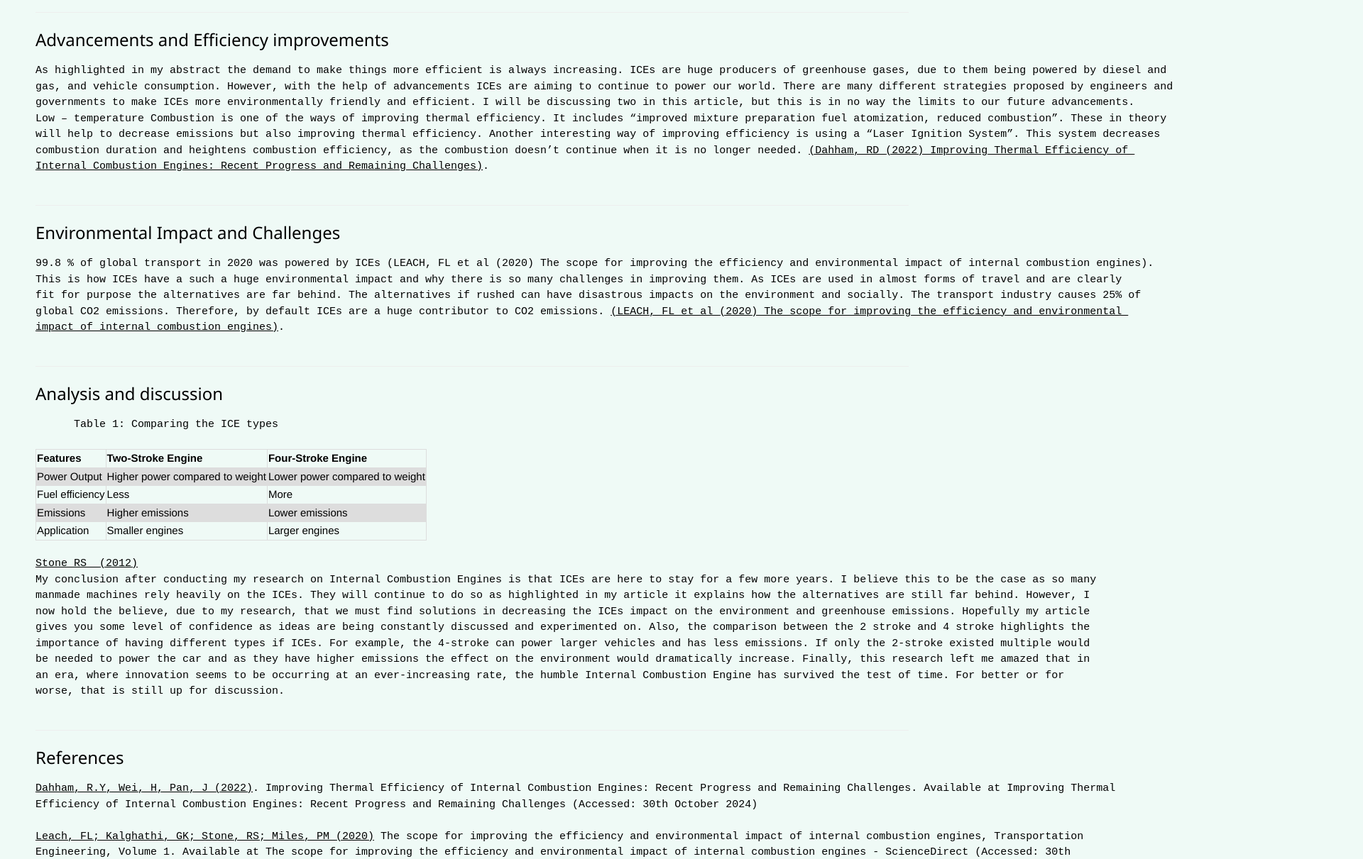
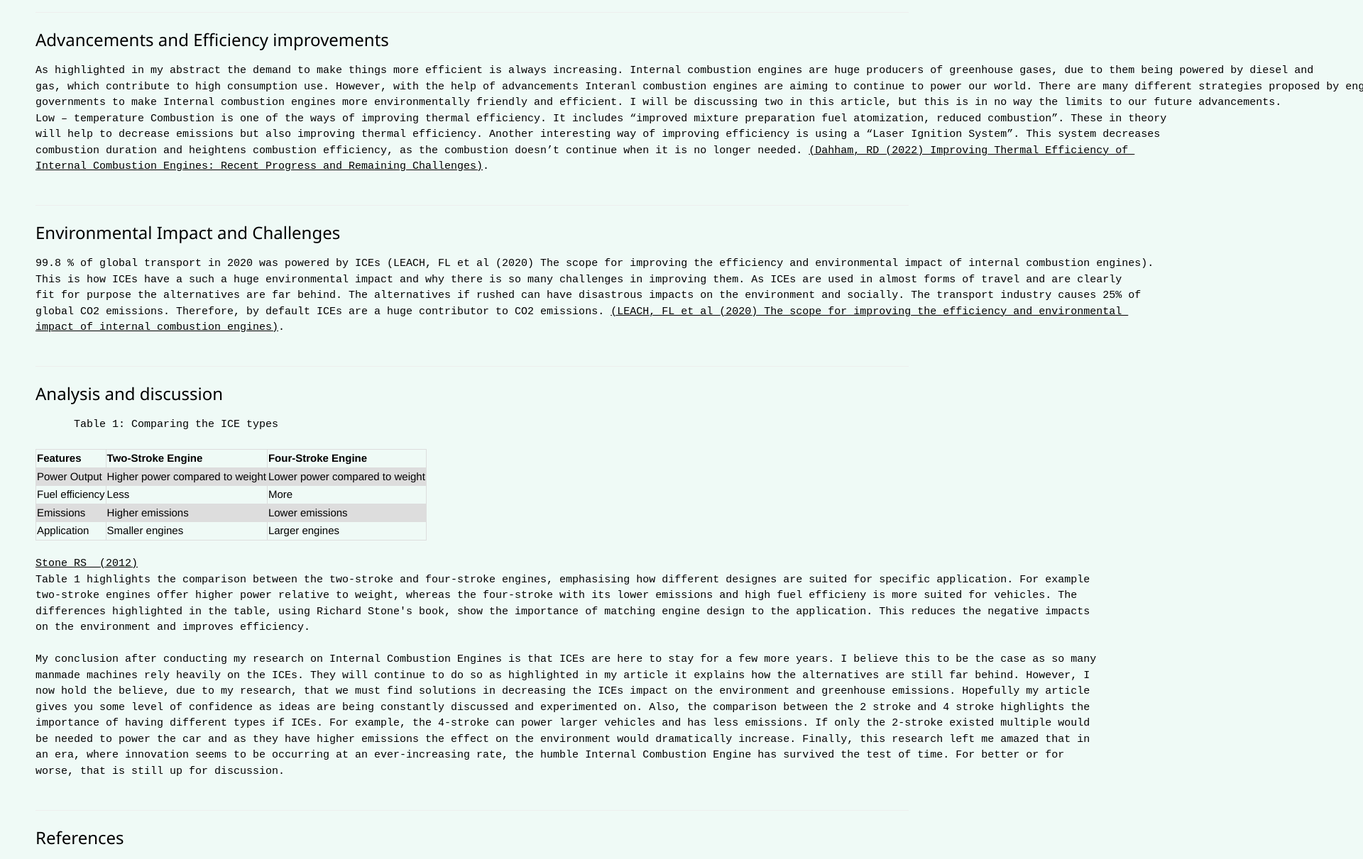
Before and after one commit to lavahawkow/FY6860113, a plain HTML site: page index.html in a window 1280 px wide. Shown: the part 1306-2517 px from the top of the page at 71% size, 1920 px wide, since content can reach past the window. Drawn offline with nearby package versions, Linux system fonts and the light colour scheme.

Commit message:
Update index.html

```diff
--- a/index.html
+++ b/index.html
@@ -99,9 +99,9 @@ use these continued and controlled ignitions to create a force, which then power
 <h3 id="Advancements and Efficiency improvements">Advancements and Efficiency improvements</h3>
 <p class="ex1">
    <pre id = "Main_InText">
-As highlighted in my abstract the demand to make things more efficient is always increasing. ICEs are huge producers of greenhouse gases, due to them being powered by diesel and
-gas, and vehicle consumption. However, with the help of advancements ICEs are aiming to continue to power our world. There are many different strategies proposed by engineers and
-governments to make ICEs more environmentally friendly and efficient. I will be discussing two in this article, but this is in no way the limits to our future advancements.
+As highlighted in my abstract the demand to make things more efficient is always increasing. Internal combustion engines are huge producers of greenhouse gases, due to them being powered by diesel and
+gas, which contribute to high consumption use. However, with the help of advancements Interanl combustion engines are aiming to continue to power our world. There are many different strategies proposed by engineers and
+governments to make Internal combustion engines more environmentally friendly and efficient. I will be discussing two in this article, but this is in no way the limits to our future advancements.
 Low – temperature Combustion is one of the ways of improving thermal efficiency. It includes “improved mixture preparation fuel atomization, reduced combustion”. These in theory
 will help to decrease emissions but also improving thermal efficiency. Another interesting way of improving efficiency is using a “Laser Ignition System”. This system decreases
 combustion duration and heightens combustion efficiency, as the combustion doesn’t continue when it is no longer needed. <a href="#References">(Dahham, RD (2022) Improving Thermal Efficiency of
@@ -152,6 +152,11 @@ impact of internal combustion engines)</a>.
          </tr>
       </table>
 <a href = "#References">Stone RS  (2012)</a>
+Table 1 highlights the comparison between the two-stroke and four-stroke engines, emphasising how different designes are suited for specific application. For example
+two-stroke engines offer higher power relative to weight, whereas the four-stroke with its lower emissions and high fuel efficieny is more suited for vehicles. The
+differences highlighted in the table, using Richard Stone's book, show the importance of matching engine design to the application. This reduces the negative impacts
+on the environment and improves efficiency.
+
 My conclusion after conducting my research on Internal Combustion Engines is that ICEs are here to stay for a few more years. I believe this to be the case as so many
 manmade machines rely heavily on the ICEs. They will continue to do so as highlighted in my article it explains how the alternatives are still far behind. However, I
 now hold the believe, due to my research, that we must find solutions in decreasing the ICEs impact on the environment and greenhouse emissions. Hopefully my article
```
